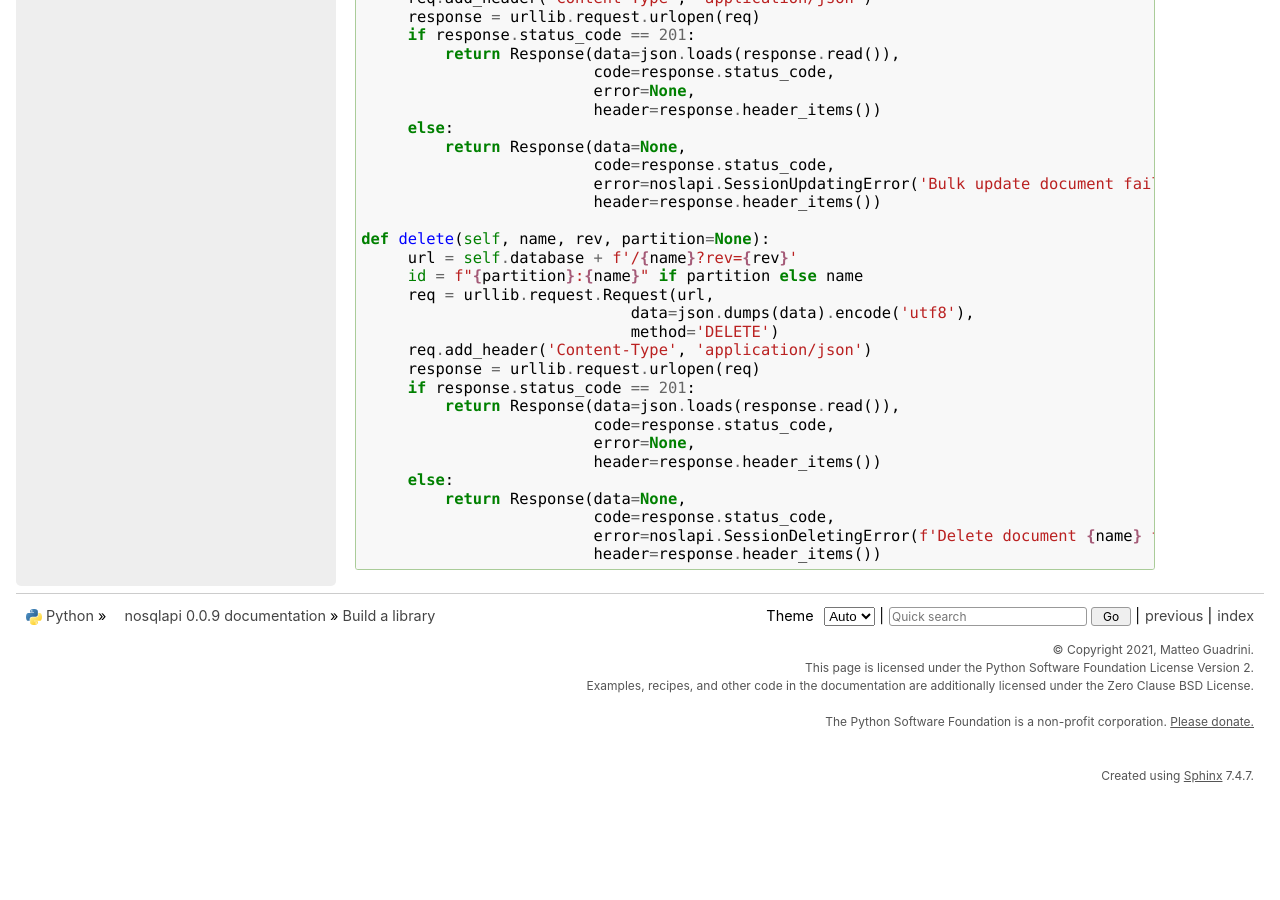
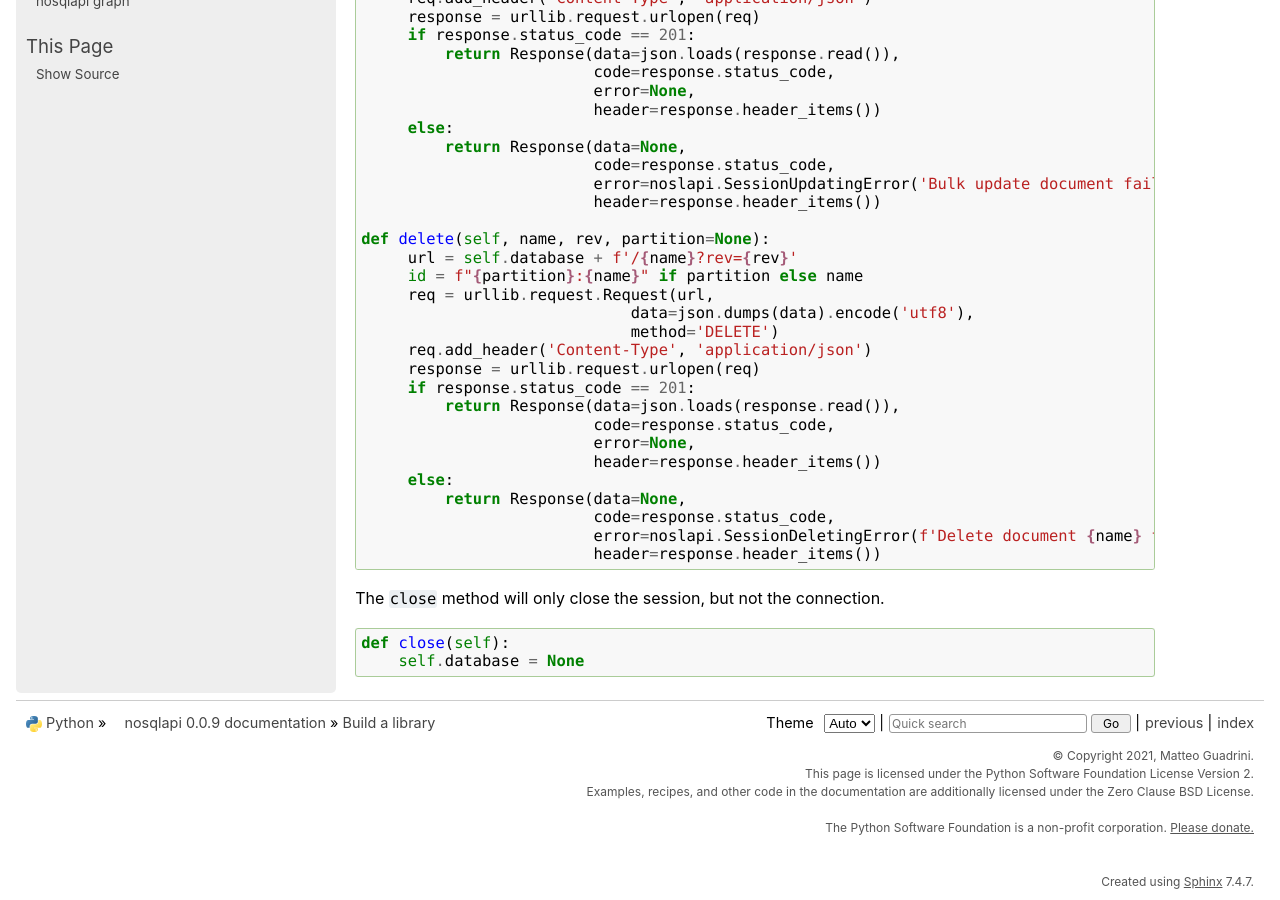
Before and after one commit to MatteoGuadrini/nosqlapi, a Sphinx documentation site: the page built from docs/source/build.rst, in a window 1280 px wide and 900 px high, scrolled down 5957 px. Built offline with Sphinx 7.4.7, drawn with Linux system fonts in a browser that asks for light colours; before the commit the page ends 6751 px from its top, so only the background shows below that.

Commit message:
Add close method

```diff
--- a/docs/source/build.rst
+++ b/docs/source/build.rst
@@ -343,3 +343,10 @@
                                  code=response.status_code,
                                  error=noslapi.SessionDeletingError(f'Delete document {name} failed'),
                                  header=response.header_items())
+
+The ``close`` method will only close the session, but not the connection.
+
+.. code-block:: python
+
+        def close(self):
+            self.database = None
```
